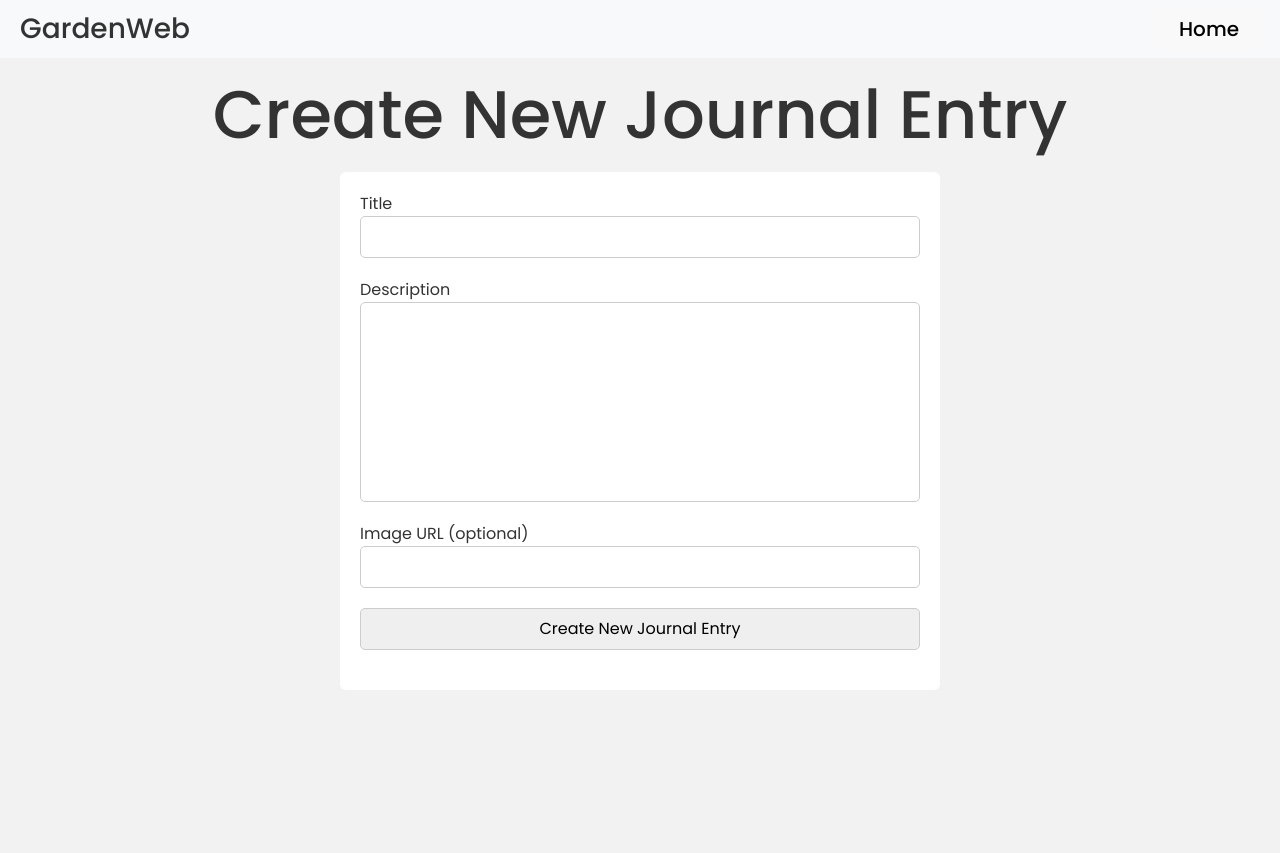
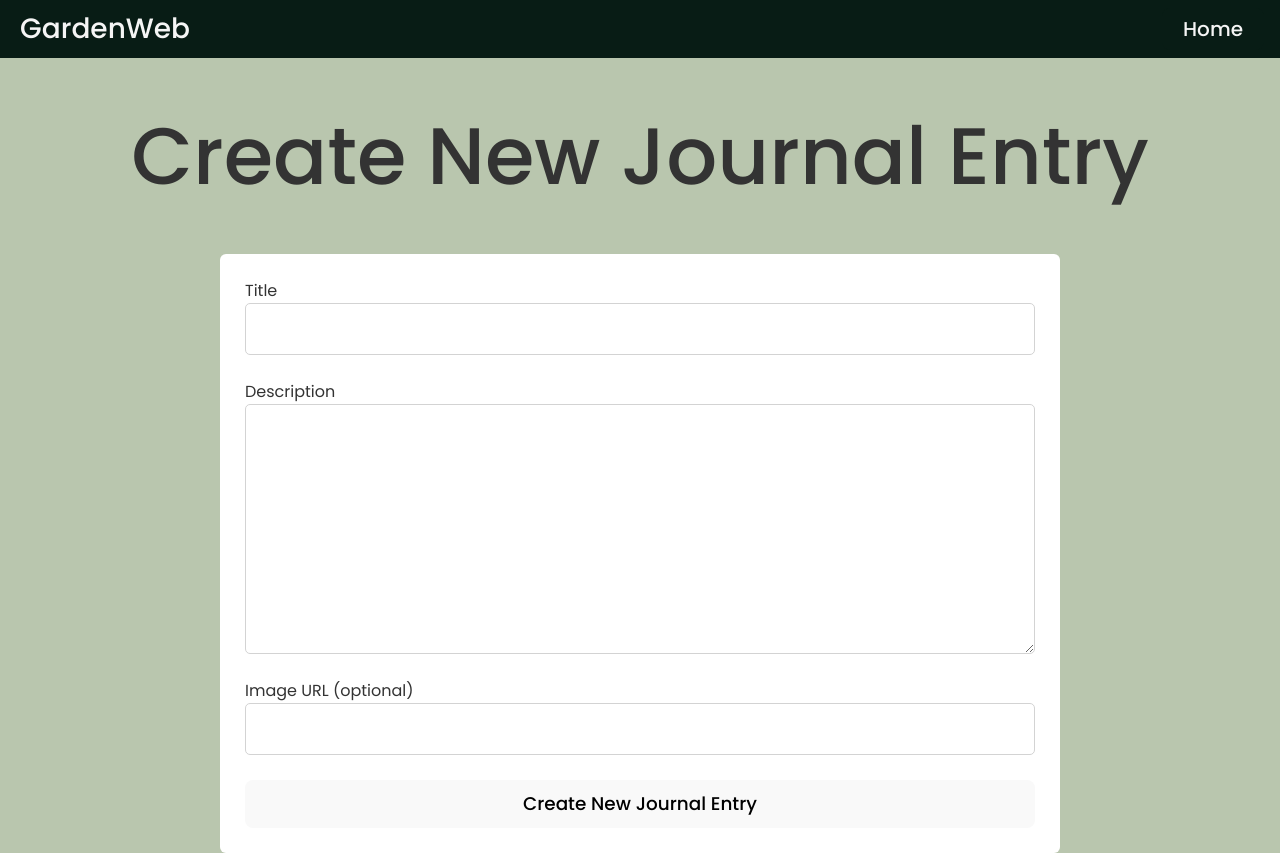
Before and after one commit to SYee50/GardenWeb, a React (Vite) app in the folder gardenweb/: page /create in a window 1280 px wide. Before the commit the page ends 800 px from the top, so only its background shows below. Built offline with nearby package versions, Linux system fonts and the light colour scheme.

Commit message:
update style rules

```diff
--- a/gardenweb/src/App.jsx
+++ b/gardenweb/src/App.jsx
@@ -7,12 +7,12 @@ function App() {
   const [searchInput, setSearchInput] = useState("")
 
   return (
-    <div className='app'>
-
-      <h1 id="home-title" >Journal Entries</h1>
+    <div>
+      <div className='title-header'>
+        <h1 >Journal Entries</h1>
 
         {/* search bar and crate button */}
-      <div style={{display: 'flex', width: '70%', margin: "20px auto", borderRadius: "15px"}}>
+        <div style={{display: 'flex', width: '70%', margin: "20px auto", borderRadius: "15px", maxWidth: "840px"}}>
             <div style={{display: 'flex', width: '75%'}}>
               <input
                 style={{width: '100%', marginRight: "10px", fontSize: "x-large", minWidth: "275px"}}
@@ -30,9 +30,12 @@ function App() {
               <button style={{minWidth: "275px"}} >Create New Journal Entry</button>
             </Link>
         </div>
+      </div>
 
       {/* pass search input to component for post list */}
+      <div className='app'>
         <ReadEntries search={searchInput} />
+      </div>
     </div>
   )
 }
--- a/gardenweb/src/components/Layout.jsx
+++ b/gardenweb/src/components/Layout.jsx
@@ -4,10 +4,11 @@ import { Outlet, Link } from "react-router-dom";
 const Layout = () => {
   return (
     <div>
-      <nav className="navbar navbar-light bg-light">
+      {/* <nav className="navbar navbar-light bg-light"> */}
+      <nav className="navbar">
         <h3 style={{margin: "0 20px"}}>GardenWeb</h3>
-        <button className="navbar-brand">
-            <Link style={{ color: "black" }} to="/">Home</Link>
+        <button className="navbar-brand home-button">
+            <Link to="/">Home</Link>
         </button>
       </nav>
 
--- a/gardenweb/src/components/ReadEntries.jsx
+++ b/gardenweb/src/components/ReadEntries.jsx
@@ -46,7 +46,7 @@ const ReadEntries = (props) => {
                              description={entry.description}
                              imgURL={entry.imgURL}/>
                     </Link>
-                  ) : <h3 className="noResults">{'No Entries Yet'}</h3>
+                  ) : <h1></h1>
             }
         </div>
     )
--- a/gardenweb/src/index.css
+++ b/gardenweb/src/index.css
@@ -1,179 +1,130 @@
 @import url('https://fonts.googleapis.com/css2?family=Poppins:wght@300;400;500;600;800&family=VT323&display=swap');
 
+:root {
+  --emerald: #081c15;
+  --medium-green: #1b4332;
+  --light-green: #b9c6ae;
+  --smokey: #333;
+}
+
+/* maintain layout on wide-screen */
 .app {
-  /* maintain layout on wide-screen */
   max-width: 1200px;
   margin: 0 auto;
+}
+
+/* homepage header image */
+.title-header {
+  /*
+  Description: Photograph with green leafed plant
+  Photographer: Irina Iriser
+  URL: https://unsplash.com/photos/closeup-photo-of-green-leafed-plant-3WHuGf2cVyM
+  */
+  background-image: url('./image/leaves.png');
+  background-size: cover;
+  background-position: center;
+  background-repeat: no-repeat;
+  width: 100%;
+  height: 350px;
+  margin: 0;
+  color: whitesmoke;
+  display: grid;
+  place-items: center;
+}
+
+/* all page styles */
+html {
+  overflow-y: scroll;
 }
 
 button {
   border-radius: 8px;
   border: 1px solid transparent;
-  padding: 0.6em 1.2em;
-  font-size: 1.1em;
+  padding: 0.5em 1em;
+  font-size: 1.15em;
   font-weight: 500;
-  font-family: inherit;
   background-color: #f9f9f9;
   cursor: pointer;
-  transition: border-color 0.25s;
+  transition: border-color 0.35s;
 }
+
 button:hover {
-  border-color: #213547;
-}
-button:focus,
-button:focus-visible {
-  outline: 4px auto -webkit-focus-ring-color;
+  border-color: var(--smokey);
 }
 
 h1 {
-  font-size: 4.2em;
-  line-height: 1.1;
-  margin-bottom: 50px;
+  font-size: 5em;
+  line-height: 1.2;
 }
 
-a {
-  font-weight: 500;
-  color: #646cff;
-  text-decoration: inherit;
+body {
+  margin: 0;
+  color: var(--smokey);
+  font-family: 'Poppins';
+  background: var(--light-green);
 }
 
-.app-body {
-  margin: 0;
-  display: flex;
-  justify-content: center;
-  align-items: center;
-  text-align: center;
-  min-width: 320px;
-  min-height: 100vh;
-}
-
-.homepage-buttons {
-  margin-right: 20px;
-  width: 350px;
-}
-
-.page-title {
-  margin: 50px 0;
-  text-align: center;
-}
-
-/* ---------------- */
-
-html {
-  overflow-y: scroll;
-}
-:root {
-  --primary: #12bca2;
-  --secondary: #6d15df;
-}
-h1,h2,h3 {
-  margin: 0;
-}
-body {
-  margin: 0;
-  color: #333;
-  font-family: 'Poppins';
-  background: #f2f2f2;
-}
 a {
   text-decoration: none;
   color: inherit;
 }
+
+/* navigation bar styles - bootstrap also used */
+
 nav {
-  display: flex;
-  justify-content: space-between;
-  align-items: center;
-  background: var(--primary);
-  padding: 10px 5% 10px 20px;
+  color: whitesmoke;
+  background: var(--emerald);
 }
 
-/* post grid */
-.post-grid {
-  margin: 20px;
-  display: grid;
-  gap: 20px;
-  justify-items: center;
-}
-.post-card {
-  width: 90%;
-  padding: 10px 20px;
-  background: #fff;
-  box-sizing: border-box;
-  border-radius: 6px;
-  position: relative;
-}
-.post-card a {
-  text-decoration: none;
-  color: black;
-}
-.post-card img {
-  max-height: 600px;
-  max-width: 100%;
-  margin-bottom: 1rem;
-}
-.post-card i {
-  color: #bbb;
-  margin-left: 10px;
-  font-size: 1.2em;
-  padding: 6px;
-  background: #eee;
-  border-radius: 50%;
-  cursor: pointer;
-}
-.post-card .buttons {
-  width: 100%;
-  margin: 20px 0 10px;
-  display: flex;
-  align-items: center;
-  justify-content: space-between;
+.home-button {
+  background: var(--emerald);
+  color: whitesmoke;
 }
 
-/* forms */
+.home-button:hover {
+  background: var(--medium-green);
+  color: whitesmoke;
+}
+
+/* edit and create form styles */
+
+.other-header {
+  display: grid;
+  justify-items: center;
+  margin: 50px;
+}
+
 form {
-  background: #fff;
-  padding: 20px;
-  max-width: 600px;
+  background: white;
+  padding: 25px;
+  max-width: 840px;
   margin: 0 auto;
   border-radius: 6px;
 }
+
 form input {
   display: block;
-  font-size: 16px;
+  font-size: 20px;
   width: 100%;
-  padding: 6px;
-  box-sizing: border-box;
-  border: 1px solid #ccc;
-  /* margin: 10px 0 20px 0; */
-  padding: 8px;
+  border: 1px solid lightgray;
+  padding: 10px;
   border-radius: 5px;
-  margin-bottom: 20px;
+  margin-bottom: 25px;
 }
+
 form textarea {
   display: block;
-  font-size: 16px;
+  font-size: 20px;
   font-family: Arial, Helvetica, sans-serif;
   width: 100%;
-  height: 200px;
-  padding: 6px;
-  box-sizing: border-box;
-  border: 1px solid #ccc;
-  padding: 8px;
+  height: 250px;
+  border: 1px solid lightgray;
+  padding: 10px;
   border-radius: 5px;
-  resize: none;
-  margin-bottom: 20px;
+  margin-bottom: 25px;
 }
 
-#home-title {
-  text-align: center;
-  margin: 50px 0;
-}
-
-.volunteer-image {
-  filter: grayscale(1);
-  margin-bottom: 35px;
-}
-
-.update-button {
+.form-button {
   width: 100%;
 }
 
--- a/gardenweb/src/pages/CreateEntryPage.jsx
+++ b/gardenweb/src/pages/CreateEntryPage.jsx
@@ -41,7 +41,8 @@ const CreateEntryPage = () => {
 
     return (
         <div>
-            <h1 className="post-grid">Create New Journal Entry</h1>
+            <h1 className="other-header">Create New Journal Entry</h1>
+
             <form onSubmit={createEntry}>
                 <label>Title</label>
                 <input
@@ -64,7 +65,7 @@ const CreateEntryPage = () => {
                     >
                 </textarea>
 
-                <label >Image URL (optional)</label><br />
+                <label >Image URL (optional)</label>
                 <input
                     type="text"
                     id="imgURL"
@@ -72,7 +73,7 @@ const CreateEntryPage = () => {
                     value ={entry.imgURL}
                     onChange={handleChange}/>
 
-                <input type="submit" value="Create New Journal Entry" />
+                <button className="form-button">Create New Journal Entry</button>
             </form>
         </div>
     )
--- a/gardenweb/src/pages/EditEntryPage.jsx
+++ b/gardenweb/src/pages/EditEntryPage.jsx
@@ -51,10 +51,12 @@ const EditEntryPage = () => {
 
     return (
         <div>
-            <h1 className="post-grid">Edit Journal Entry</h1>
+            <h1 className="other-header">Edit Journal Entry</h1>
+
             {/* onChange update state variables */}
             {/* onSubmit update row in database with new values */}
             <form onSubmit={handleSubmit}>
+                <label>Title</label>
                 <input
                 type="text"
                 id="title"
@@ -64,6 +66,7 @@ const EditEntryPage = () => {
                 required
                 />
 
+                <label >Description</label>
                 <textarea
                 id="description"
                 type="text"
@@ -73,6 +76,7 @@ const EditEntryPage = () => {
                 required
                 />
 
+                <label >Image URL (optional)</label>
                 <input
                 type="text"
                 id="imgURL"
@@ -81,7 +85,7 @@ const EditEntryPage = () => {
                 onChange={(e) => setimgURL(e.target.value)}
                 />
 
-                <button className="update-button">Update Journal Entry</button>
+                <button className="form-button">Update Journal Entry</button>
             </form>
         </div>
     )
```
Also changed, not shown: 1 other file (tests, documents, lock files or other folders). Lines whose indentation alone changed are shown as unchanged.
